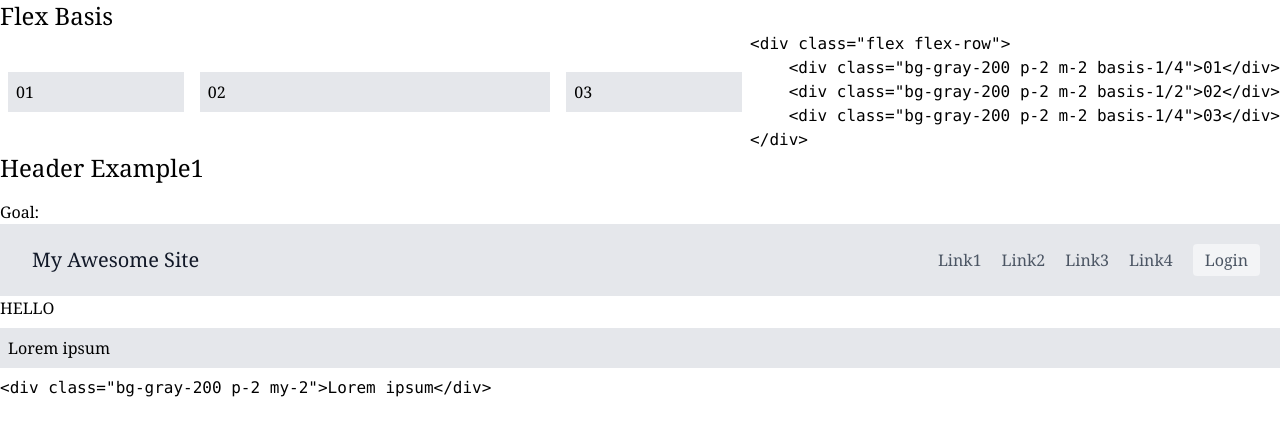
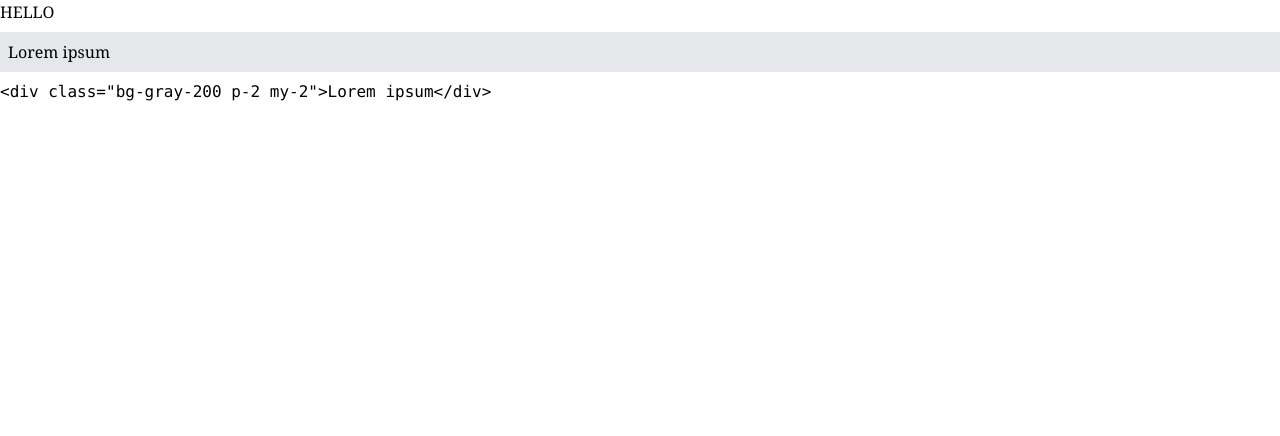
Before and after one commit to kengo-k/css-cookbook, a Next.js app: page / in a window 1280 px wide. Shown: the top 436 px of the page. Built offline with nearby package versions, Linux system fonts and the light colour scheme; a small style sheet from the web is missing.

Commit message:
resolve all build errors and remove unused files

```diff
--- a/src/app/page.js
+++ /dev/null
@@ -1,89 +0,0 @@
-"use client";
-
-import { FlexBasis1 } from "@/components/FlexExamples";
-import { HighlightedSource } from "@/components/HighlightedSource";
-import "prism-themes/themes/prism-ghcolors.css";
-import Prism from "prismjs";
-import "prismjs/components/prism-css.min.js";
-import { useEffect } from "react";
-
-export const Showcase = ({ title, item }) => {
-  const { Component, code, lang } = item;
-  return (
-    <>
-      <div>{title}</div>
-      <Component />
-      <HighlightedSource code={code} lang={lang} />
-    </>
-  );
-};
-
-export const MarginSample1 = {
-  Component: () => {
-    return <div class="bg-gray-200 p-2 my-2">Lorem ipsum</div>;
-  },
-  code: `<div class="bg-gray-200 p-2 my-2">Lorem ipsum</div>`,
-  lang: "html",
-};
-
-export default function Home() {
-  useEffect(() => {
-    Prism.highlightAll();
-  }, []);
-
-  return (
-    <main class="container mx-auto font-serif">
-      <h2 class="text-2xl">Flex Basis</h2>
-      <div class="flex flex-row items-center">
-        <div class="basis-3/4">
-          <FlexBasis1.Component />
-        </div>
-        <div class="basis-1/4">
-          <HighlightedSource code={FlexBasis1.code} lang="html" />
-        </div>
-      </div>
-
-      <h2 class="text-2xl">Header Example1</h2>
-
-      <h3 class="mt-4">Goal:</h3>
-      <div class="bg-gray-200">
-        <header class="text-gray-600 body-font">
-          <div class="mx-auto flex flex-wrap p-5 flex-col md:flex-row items-center">
-            <a class="flex title-font font-medium items-center text-gray-900 mb-4 md:mb-0">
-              <span class="ml-3 text-xl">My Awesome Site</span>
-            </a>
-            <nav class="md:ml-auto flex flex-wrap items-center text-base justify-center">
-              <a class="mr-5 hover:text-gray-900">Link1</a>
-              <a class="mr-5 hover:text-gray-900">Link2</a>
-              <a class="mr-5 hover:text-gray-900">Link3</a>
-              <a class="mr-5 hover:text-gray-900">Link4</a>
-            </nav>
-            <button class="inline-flex items-center bg-gray-100 border-0 py-1 px-3 focus:outline-none hover:bg-gray-200 rounded text-base mt-4 md:mt-0">
-              Login
-            </button>
-          </div>
-        </header>
-      </div>
-
-      <Showcase title={"HELLO"} item={MarginSample1} />
-
-      {/* <div class="bg-gray-200 p-2 my-2 w-1/2">Lorem ipsum</div>
-      <div class="bg-gray-200 p-2 my-2 w-1/3 ml-auto">Lorem ipsum</div>
-      <div class="bg-gray-200 p-2 my-2 w-1/4 mx-auto">Lorem ipsum</div> */}
-
-      {/* <h3 class="mt-4">Step0:</h3>
-      <div class="bg-gray-200">
-        <header>
-          <a>My Awesome Site</a>
-          <nav class="md:ml-auto flex flex-wrap items-center text-base justify-center">
-            <a class="mr-5 hover:text-gray-900">Link1</a>
-            <a class="mr-5 hover:text-gray-900">Link2</a>
-            <a class="mr-5 hover:text-gray-900">Link3</a>
-            <a class="mr-5 hover:text-gray-900">Link4</a>
-          </nav>
-          <button>Login</button>
-        </header>
-      </div> */}
-    </main>
-  );
-}
--- /dev/null
+++ b/src/app/page.tsx
@@ -0,0 +1,38 @@
+"use client";
+
+import { HighlightedSource } from "@/components/HighlightedSource";
+import "prism-themes/themes/prism-ghcolors.css";
+import Prism from "prismjs";
+import "prismjs/components/prism-css.min.js";
+import { useEffect } from "react";
+
+const Showcase = ({ title, item }) => {
+  const { Component, code, lang } = item;
+  return (
+    <>
+      <div>{title}</div>
+      <Component />
+      <HighlightedSource code={code} lang={lang} />
+    </>
+  );
+};
+
+const MarginSample1 = {
+  Component: () => {
+    return <div className="bg-gray-200 p-2 my-2">Lorem ipsum</div>;
+  },
+  code: `<div class="bg-gray-200 p-2 my-2">Lorem ipsum</div>`,
+  lang: "html",
+};
+
+export default function Home() {
+  useEffect(() => {
+    Prism.highlightAll();
+  }, []);
+
+  return (
+    <main className="container mx-auto font-serif">
+      <Showcase title={"HELLO"} item={MarginSample1} />
+    </main>
+  );
+}
--- a/src/components/FlexExamples.js
+++ /dev/null
@@ -1,18 +0,0 @@
-import "../app/globals.scss";
-
-export const FlexBasis1 = {
-  Component: () => {
-    return (
-      <div class="flex flex-row">
-        <div class="bg-gray-200 p-2 m-2 basis-1/4">01</div>
-        <div class="bg-gray-200 p-2 m-2 basis-1/2">02</div>
-        <div class="bg-gray-200 p-2 m-2 basis-1/4">03</div>
-      </div>
-    );
-  },
-  code: `<div class="flex flex-row">
-	<div class="bg-gray-200 p-2 m-2 basis-1/4">01</div>
-	<div class="bg-gray-200 p-2 m-2 basis-1/2">02</div>
-	<div class="bg-gray-200 p-2 m-2 basis-1/4">03</div>
-</div>`,
-};
--- a/src/components/Header.js
+++ /dev/null
@@ -1,7 +0,0 @@
-export default function Header() {
-  return (
-    <header>
-      <h1>My Website</h1>
-    </header>
-  );
-}
--- a/src/pages/_app.js
+++ /dev/null
@@ -1,17 +0,0 @@
-import "../app/globals.scss";
-
-export default function MyApp({ Component, pageProps }) {
-  return (
-    <div>
-      <header>
-        {/* This is the header component. You can use it to display common elements like navigation menus at the top of each page. */}
-      </header>
-      <main>
-        <Component {...pageProps} />
-      </main>
-      <footer>
-        {/* // This is the footer component. You can use it to display common elements at the bottom of each page, such as copyright notices or links. */}
-      </footer>
-    </div>
-  );
-}
--- a/src/pages/hello.js
+++ /dev/null
@@ -1,30 +0,0 @@
-import fs from "fs";
-import path from "path";
-import "../app/globals.css";
-import Header from "../components/Header";
-
-function Hello({ items }) {
-  return (
-    <div className="flex flex-col items-center justify-center min-h-screen py-2">
-      <Header />{" "}
-      <div>
-        <h1>List of items</h1>
-        <ul>
-          {items.map((item) => (
-            <li key={item.id}>{item.title}</li>
-          ))}
-        </ul>
-      </div>
-    </div>
-  );
-}
-
-export async function getServerSideProps() {
-  const jsonFilePath = path.join(process.cwd(), "data", "data.json");
-  const jsonString = fs.readFileSync(jsonFilePath, "utf8");
-  const items = JSON.parse(jsonString);
-
-  return { props: { items } };
-}
-
-export default Hello;
--- a/tsconfig.json
+++ b/tsconfig.json
@@ -1,5 +1,11 @@
 {
   "compilerOptions": {
+    "baseUrl": ".",
+    "paths": {
+      "@/*": [
+        "src/*"
+      ]
+    },
     "lib": [
       "dom",
       "dom.iterable",
```
Also changed, not shown: src/app/layout.tsx (renamed from src/app/layout.js), src/components/HighlightedSource.tsx (renamed from src/components/HighlightedSource.js).
